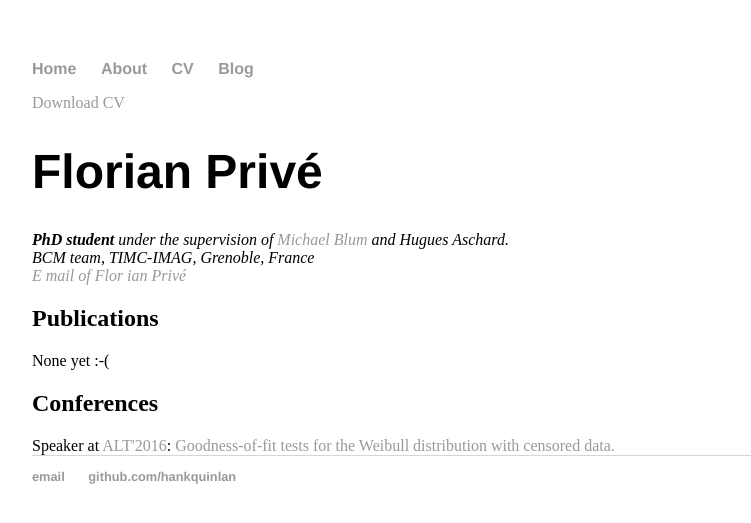
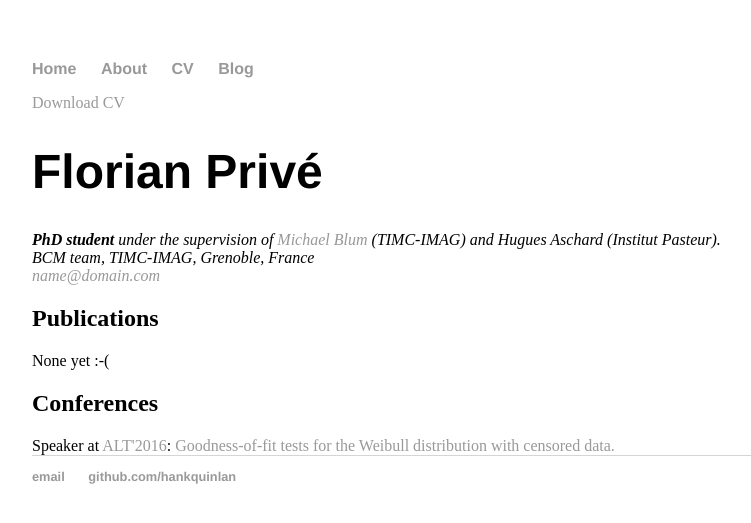
Before and after one commit to privefl/privefl.github.io, a Jekyll site: the page built from cv/index.html, in a window 1280 px wide. Shown: the top 523 px of the page, without its empty margins (160-911 px from the left). Built offline with Jekyll 4.4.1, drawn with Linux system fonts in a browser that asks for light colours; some of the changed lines change nothing that is shown.

Commit message:
Update index.html

```diff
--- a/cv/index.html
+++ b/cv/index.html
@@ -8,14 +8,15 @@ title: CV of Florian Privé
 					<h1>Florian Privé</h1>
 					<address>
 					<strong>PhD student</strong> under the supervision of
-					<A href="http://membres-timc.imag.fr/Michael.Blum/">Michael Blum</A> and Hugues Aschard.
+					<A href="http://membres-timc.imag.fr/Michael.Blum/">Michael Blum</A> (TIMC-IMAG) and Hugues Aschard (Institut Pasteur).
 					<br>
 					BCM team, TIMC-IMAG, Grenoble, France<br>
-					<a href="&#109;&#97;&#105;&#108;&#116;&#111;&#58;&#102;&#108;&#111;
-					&#114;&#105;&#97;&#110;&#46;&#112;&#114;&#105;&#118;&#101;&#46;&#50;
-					&#49;&#64;&#103;&#109;&#97;&#105;&#108;&#46;&#99;&#111;&#109;">&#69;
-					&#109;&#97;&#105;&#108;&#32;&#111;&#102;&#32;&#70;&#108;&#111;&#114;
-					&#105;&#97;&#110;&#32;&#80;&#114;&#105;&#118;&#233;</a>
+					<SCRIPT LANGUAGE="JavaScript">
+					user = 'name';
+					site = 'domain.com';
+					document.write('<a href=\"mailto:' + user + '@' + site + '\">');
+					document.write(user + '@' + site + '</a>');
+					</SCRIPT>
 					</address>
 
 					<h2>Publications</h2>
```
